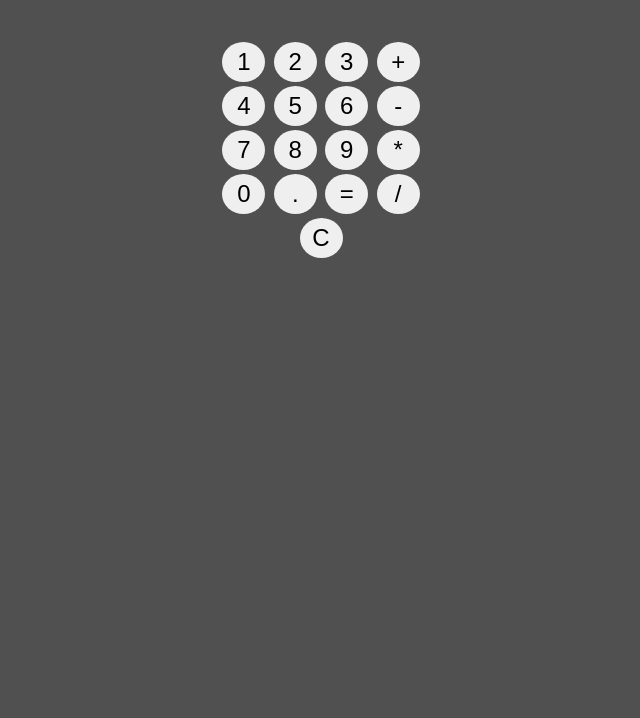
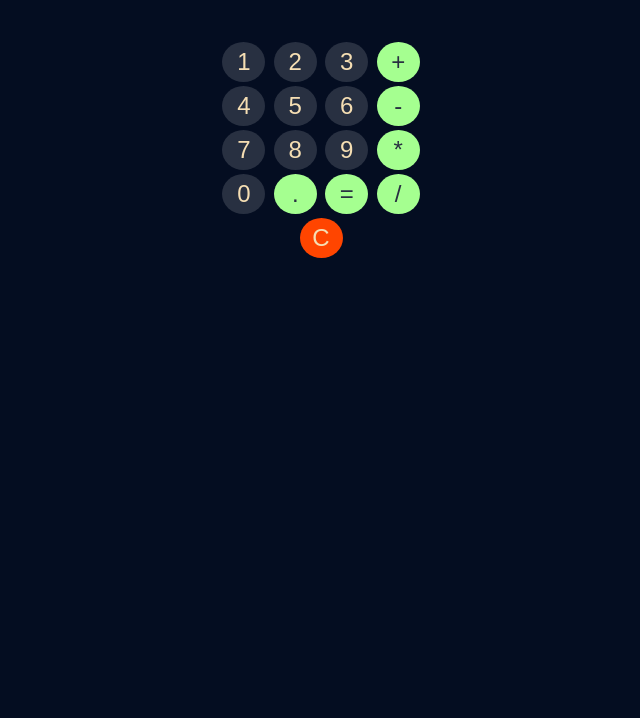
Before and after one commit to Ralica1/Calculator, a plain HTML site: page index.html in a window 1280 px wide. Shown: the part 82-800 px from the top of the page, without its empty margins (319-959 px from the left). Drawn offline with Linux system fonts and the light colour scheme.

Commit message:
Changed style a bit

```diff
--- a/index.html
+++ b/index.html
@@ -13,25 +13,25 @@
   <form>
     <input type="text" id="input" />
     <br />
-    <input type="button" value="1" onclick="addToInput('1')" />
-    <input type="button" value="2" onclick="addToInput('2')" />
-    <input type="button" value="3" onclick="addToInput('3')" />
-    <input type="button" value="+" onclick="addToInput('+')" />
+    <input class="number" type="button" value="1" onclick="addToInput('1')" />
+    <input class="number" type="button" value="2" onclick="addToInput('2')" />
+    <input class="number" type="button" value="3" onclick="addToInput('3')" />
+    <input class="operator" type="button" value="+" onclick="addToInput('+')" />
     <br />
-    <input type="button" value="4" onclick="addToInput('4')" />
-    <input type="button" value="5" onclick="addToInput('5')" />
-    <input type="button" value="6" onclick="addToInput('6')" />
-    <input type="button" value="-" onclick="addToInput('-')" />
+    <input class="number" type="button" value="4" onclick="addToInput('4')" />
+    <input class="number" type="button" value="5" onclick="addToInput('5')" />
+    <input class="number" type="button" value="6" onclick="addToInput('6')" />
+    <input class="operator" type="button" value="-" onclick="addToInput('-')" />
     <br />
-    <input type="button" value="7" onclick="addToInput('7')" />
-    <input type="button" value="8" onclick="addToInput('8')" />
-    <input type="button" value="9" onclick="addToInput('9')" />
-    <input type="button" value="*" onclick="addToInput('*')" />
+    <input class="number" type="button" value="7" onclick="addToInput('7')" />
+    <input class="number" type="button" value="8" onclick="addToInput('8')" />
+    <input class="number" type="button" value="9" onclick="addToInput('9')" />
+    <input class="operator" type="button" value="*" onclick="addToInput('*')" />
     <br />
-    <input type="button" value="0" onclick="addToInput('0')" />
-    <input type="button" value="." onclick="addToInput('.')" />
-    <input type="button" value="=" onclick="calculate()" />
-    <input type="button" value="/" onclick="addToInput('/')" />
+    <input class="number" type="button" value="0" onclick="addToInput('0')" />
+    <input class="operator" type="button" value="." onclick="addToInput('.')" />
+    <input class="operator" type="button" value="=" onclick="calculate()" />
+    <input class="operator" type="button" value="/" onclick="addToInput('/')" />
     <br />
     <input class="clearBtn" type="button" value="C" onclick="clearInput()" />
   </form>
--- a/styles/style.css
+++ b/styles/style.css
@@ -1,15 +1,16 @@
 body {
     text-align: center;
     font-family: sans-serif;
-    background-color: rgb(80, 80, 80);
+    background-color: #040d21;
   }
-  h1 {
+h1 {
     margin-top: 30px;
+    color: wheat;
   }
-  form {
+form {
     margin: 0 auto;
   }
-  input[type="text"] {
+input[type="text"] {
     width: 194px;
     height: 30px;
     text-align: right;
@@ -18,11 +19,22 @@ body {
     background-color: transparent;
     border: 0;
   }
-  input[type="button"] {
+input[type="button"] {
     width: 43px;
     height: 40px;
     font-size: 24px;
     margin: 2px;
     border-radius: 50%;
     border: 0;
+    color: wheat;
   }
+.clearBtn {
+    background-color: orangered;
+  }
+.number{
+    background-color: #283041;
+}
+.operator{
+    background-color: #a5ff90;
+    color: #283041 !important;
+}
```
